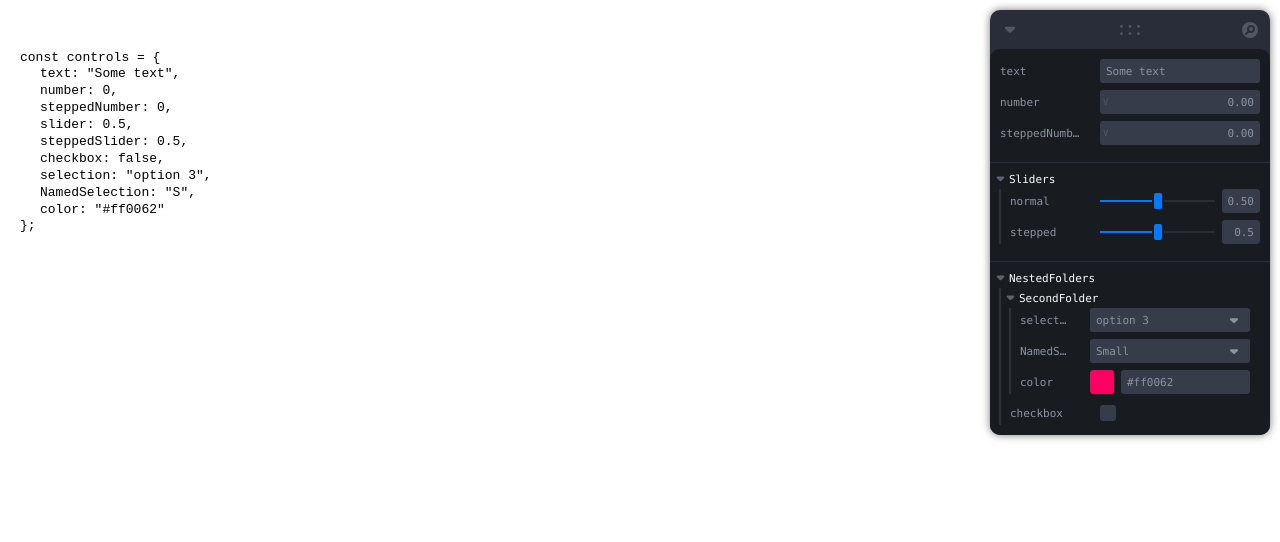
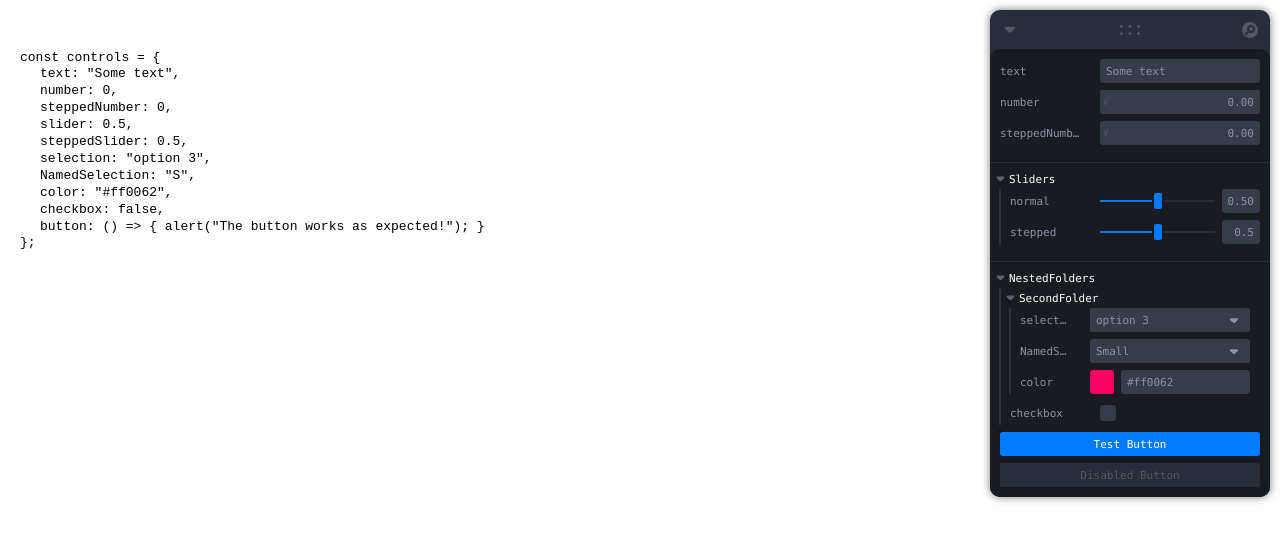
Before and after one commit to Alkebsi/leva-vanilla, a website built with Vite: page index.html in a window 1280 px wide. Built offline with nearby package versions, Linux system fonts and the light colour scheme.

Commit message:
fix: no id issues anymore moreover, disabled option was added to the buttons and the demo was updated accordingly

```diff
--- a/src/core/ActionController.ts
+++ b/src/core/ActionController.ts
@@ -4,11 +4,21 @@ export default class ActionController<
   O extends object,
   K extends keyof O,
 > extends Controller<O, K> {
+  protected disabledValue = false;
+
   trigger() {
+    if (this.disabledValue) return;
+
     const fn = this.object[this.key];
 
     if (typeof fn === 'function') {
       fn.call(this.object);
     }
   }
+
+  disable(disabled = true) {
+    this.disabledValue = disabled;
+    this.emitOptions();
+    return this;
+  }
 }
--- a/src/demo.ts
+++ b/src/demo.ts
@@ -6,10 +6,13 @@ const controls = {
   steppedNumber: 0,
   slider: 0.5,
   steppedSlider: 0.5,
-  checkbox: false,
   selection: 'option 3',
   NamedSelection: 'S',
   color: '#ff0062',
+  checkbox: false,
+  button: () => {
+    alert('The button works as expected!');
+  },
 };
 
 // Rendering the result to HTML
@@ -24,7 +27,13 @@ const update = (key?: string) => {
   codeText.innerHTML = `const controls = {\n${keys
     .map((k) => {
       const isLast = keys[keys.length - 1] === k;
-      const value = JSON.stringify(controls[k as keyof typeof controls]);
+      const rawValue = controls[k as keyof typeof controls];
+
+      const value =
+        typeof rawValue === 'function'
+          ? rawValue.toString()
+          : JSON.stringify(rawValue);
+
       return `  <span id="l-${k}" class="control-line">  ${k}: ${value}${isLast ? '' : ','}</span>`;
     })
     .join('\n')}\n};`;
@@ -74,3 +83,6 @@ nestedFolders2
   })
   .onChange(() => update('NamedSelection'));
 nestedFolders2.addColor(controls, 'color').onChange(() => update('color'));
+
+gui.add(controls, 'button').name('Test Button');
+gui.add(controls, 'button').name('Disabled Button').disable();
--- a/src/dom/controls/Action.ts
+++ b/src/dom/controls/Action.ts
@@ -1,4 +1,5 @@
 import ActionController from '../../core/ActionController';
+import { generateId } from '../../utils/generateId';
 import { internalsOf } from '../../utils/types';
 import Row from './Row';
 
@@ -11,9 +12,10 @@ export default class Action<O extends object, K extends keyof O> {
 
     const internals = internalsOf(controller);
     const key = String(internals.key);
-    input.value = key;
+    const elementId = generateId(`leva_${key}`);
+
     input.name = key;
-    input.id = key;
+    input.id = elementId;
 
     const row = new Row(container, controller);
     row.control.append(input);
@@ -25,5 +27,17 @@ export default class Action<O extends object, K extends keyof O> {
         controller.trigger();
       };
     }
+
+    internals.onOptionsChange(() => {
+      input.value = internals.getName() || key;
+
+      input.disabled = internals.disabledValue;
+
+      if (internals.disabledValue) {
+        input.classList.add('disabled');
+      } else {
+        input.classList.remove('disabled');
+      }
+    });
   }
 }
--- a/src/dom/controls/Checkbox.ts
+++ b/src/dom/controls/Checkbox.ts
@@ -1,5 +1,6 @@
 import type BooleanController from '../../core/BooleanController';
 import icons from '../../icons';
+import { generateId } from '../../utils/generateId';
 import { internalsOf } from '../../utils/types';
 import Row from './Row';
 
@@ -9,10 +10,13 @@ export default class Checkbox<O extends object, K extends keyof O> {
     input.type = 'checkbox';
 
     const internals = internalsOf(controller);
+    const elementId = generateId(`leva__${String(internals.key)}`);
+    const key = String(internals.key);
+
     input.className = 'leva__input';
     input.classList.toggle('leva__input--checkbox');
-    input.name = String(internals.key);
-    input.id = String(internals.key);
+    input.name = key;
+    input.id = elementId;
 
     const domReplacement = document.createElement('label');
     domReplacement.className = 'leva__input--checkbox-label';
@@ -26,13 +30,14 @@ export default class Checkbox<O extends object, K extends keyof O> {
 
     const row = new Row(container, controller);
     row.control.classList.add('leva__control--checkbox-parent');
+    row.label.htmlFor = elementId;
     row.control.append(input);
 
-    domReplacement.htmlFor = String(internals.key);
+    domReplacement.htmlFor = elementId;
     row.control.append(domReplacement);
 
     internals.onOptionsChange(() => {
-      row.label.textContent = internals.getName() || String(internals.key);
+      row.label.textContent = internals.getName() || key;
     });
   }
 }
--- a/src/dom/controls/Color.ts
+++ b/src/dom/controls/Color.ts
@@ -3,11 +3,13 @@ import Row from './Row';
 
 import { normalizedToHex, parseColor } from '../../utils/color';
 import { internalsOf } from '../../utils/types';
+import { generateId } from '../../utils/generateId';
 
 export default class Color<O extends object, K extends keyof O> {
   constructor(container: HTMLElement, controller: ColorController<O, K>) {
     const internals = internalsOf(controller);
     const key = String(internals.key);
+    const elementId = generateId(`leva_${key}`);
 
     // inputs
     const text = document.createElement('input');
@@ -20,10 +22,10 @@ export default class Color<O extends object, K extends keyof O> {
     picker.className = 'leva__input leva__input--color-picker';
 
     text.name = key;
-    text.id = key;
+    text.id = elementId;
 
     picker.name = key;
-    picker.id = key + '_picker';
+    picker.id = generateId(`leva_${key + '_picker'}`);
 
     text.autocomplete = 'off';
     text.spellcheck = false;
@@ -36,6 +38,7 @@ export default class Color<O extends object, K extends keyof O> {
 
     const row = new Row(container, controller);
     row.control.classList.add('leva__control--color-parent');
+    row.label.htmlFor = elementId;
 
     const secondaryControl = row.control.cloneNode() as HTMLDivElement;
     secondaryControl.classList.replace(
--- a/src/dom/controls/Row.ts
+++ b/src/dom/controls/Row.ts
@@ -45,7 +45,6 @@ export default class Row<O extends object, K extends keyof O> {
     };
 
     this.label.textContent = name;
-    this.label.htmlFor = name;
     this.labelContainer.append(this.label, this.clipboardBtn);
 
     this.element.append(this.labelContainer, this.control);
--- a/src/dom/controls/Select.ts
+++ b/src/dom/controls/Select.ts
@@ -2,6 +2,7 @@ import SelectController, {
   type SelectOptions,
 } from '../../core/SelectController';
 import icons from '../../icons';
+import { generateId } from '../../utils/generateId';
 import { internalsOf } from '../../utils/types';
 import Row from './Row';
 
@@ -19,15 +20,17 @@ export default class Select<O extends object, K extends keyof O> {
 
     const internals = internalsOf(controller);
     const key = String(internals.key);
+    const elementId = generateId(`leva_${key}`);
 
     select.name = key;
-    select.id = key;
+    select.id = elementId;
 
     const title = document.createElement('div');
     title.className = 'leva__input--title';
 
     const row = new Row(container, controller);
     row.control.classList.add('leva__control--select-parent');
+    row.label.htmlFor = elementId;
 
     const downArrowEl = document.createElement('div');
     downArrowEl.setAttribute('aria-hidden', 'true');
--- a/src/dom/controls/Slider.ts
+++ b/src/dom/controls/Slider.ts
@@ -2,11 +2,16 @@ import type NumericController from '../../core/NumericController';
 import Row from './Row';
 import { internalsOf } from '../../utils/types';
 import { displayDecimals, roundToStep, getStep } from '../../utils/math';
+import { generateId } from '../../utils/generateId';
 
 export default class Slider<O extends object, K extends keyof O> {
   constructor(container: HTMLElement, controller: NumericController<O, K>) {
     const isSlider =
       controller.minValue !== undefined && controller.maxValue !== undefined;
+
+    const internals = internalsOf(controller);
+    const key = String(internals.key);
+    const elementId = generateId(`leva_${key}`);
 
     const input = document.createElement('input');
     input.className = 'leva__input';
@@ -15,9 +20,8 @@ export default class Slider<O extends object, K extends keyof O> {
     input.autocomplete = 'off';
     input.spellcheck = false;
 
-    const internals = internalsOf(controller);
-    input.name = String(internals.key);
-    input.id = String(internals.key);
+    input.name = key;
+    input.id = elementId;
 
     const sync = () => {
       input.type = 'number';
@@ -79,9 +83,11 @@ export default class Slider<O extends object, K extends keyof O> {
       row.control.append(numberStepper, input);
     }
 
+    row.label.htmlFor = elementId;
+
     internals.onOptionsChange(sync);
     internals.onOptionsChange(() => {
-      row.label.textContent = internals.getName() || String(internals.key);
+      row.label.textContent = internals.getName() || key;
     });
 
     // Number stepper interaction
--- a/src/dom/controls/Text.ts
+++ b/src/dom/controls/Text.ts
@@ -1,6 +1,7 @@
 import type ValueController from '../../core/ValueController';
 import Row from './Row';
 import { internalsOf } from '../../utils/types';
+import { generateId } from '../../utils/generateId';
 
 export default class Text<O extends object, K extends keyof O> {
   constructor(container: HTMLElement, controller: ValueController<O, K>) {
@@ -16,15 +17,20 @@ export default class Text<O extends object, K extends keyof O> {
       controller.set(input.value as O[K]);
     };
 
+    const internals = internalsOf(controller);
+    const key = String(internals.key);
+    const elementId = generateId(`leva_${key}`);
+
+    input.name = key;
+    input.id = elementId;
+
     const row = new Row(container, controller);
-    const internals = internalsOf(controller);
-    input.name = String(internals.key);
-    input.id = String(internals.key);
+    row.label.htmlFor = elementId;
 
     row.control.append(input);
 
     internals.onOptionsChange(() => {
-      row.label.textContent = internals.getName() || String(internals.key);
+      row.label.textContent = internals.getName() || key;
     });
   }
 }
--- a/src/styles/controllers/action.css
+++ b/src/styles/controllers/action.css
@@ -13,3 +13,22 @@
   box-shadow: inset 0 0 0 var(--leva-borderWidths-hover)
     var(--leva-colors-accent3);
 }
+
+.leva__input--button.disabled {
+  display: block;
+  outline: none;
+  font-size: inherit;
+  font-family: inherit;
+  border: none;
+  appearance: none;
+  font-weight: var(--leva-fontWeights-button);
+  height: var(--leva-sizes-rowHeight);
+  border-radius: var(--leva-radii-sm);
+  background-color: var(--leva-colors-elevation1);
+  color: var(--leva-colors-highlight1);
+  cursor: auto;
+}
+
+.leva__input--button.disabled:hover {
+  box-shadow: none;
+}
--- /dev/null
+++ b/src/utils/generateId.ts
@@ -0,0 +1,10 @@
+export const generateId = (prefix: string = 'leva'): string => {
+  if (typeof crypto !== 'undefined' && crypto.randomUUID) {
+    return `${prefix}-${crypto.randomUUID()}`;
+  }
+
+  const timestamp = Date.now().toString(36);
+  const randomPart = Math.random().toString(36).substring(2, 9);
+
+  return `${prefix}-${timestamp}-${randomPart}`;
+};
--- a/src/utils/types.ts
+++ b/src/utils/types.ts
@@ -12,6 +12,7 @@ export interface ControllerInternals<O extends object, K extends keyof O> {
   onOptionsChange(fn: () => void): void;
   getName(): string | undefined;
   key: K;
+  disabledValue: boolean;
 }
 
 export function internalsOf<O extends object, K extends keyof O>(
```
